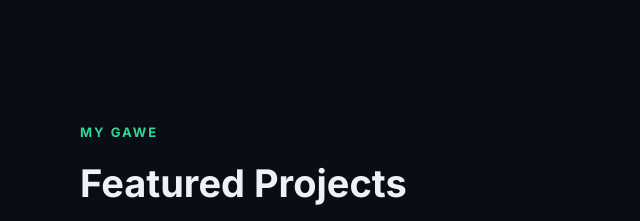
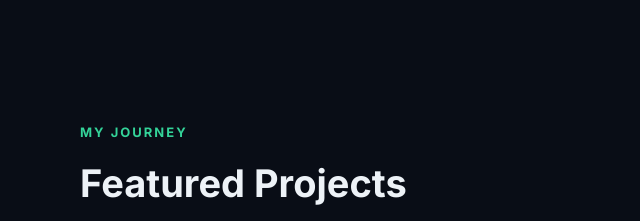
Before and after one commit to mufasyhabudin/portfolio-mufa, a plain HTML site: page index.html in a window 1280 px wide. Shown: the part 2560-2781 px from the top of the page, 0-640 px from the left. Drawn offline with Linux system fonts and the light colour scheme.

```diff
--- a/index.html
+++ b/index.html
@@ -280,7 +280,7 @@
         <div class="container">
 
             <div class="section-heading">
-                <p class="subtitle">MY GAWE</p>
+                <p class="subtitle">MY JOURNEY</p>
                 <h2>Featured Projects</h2>
                 <p>
                     Beberapa proyek yang pernah saya kerjakan.
```
